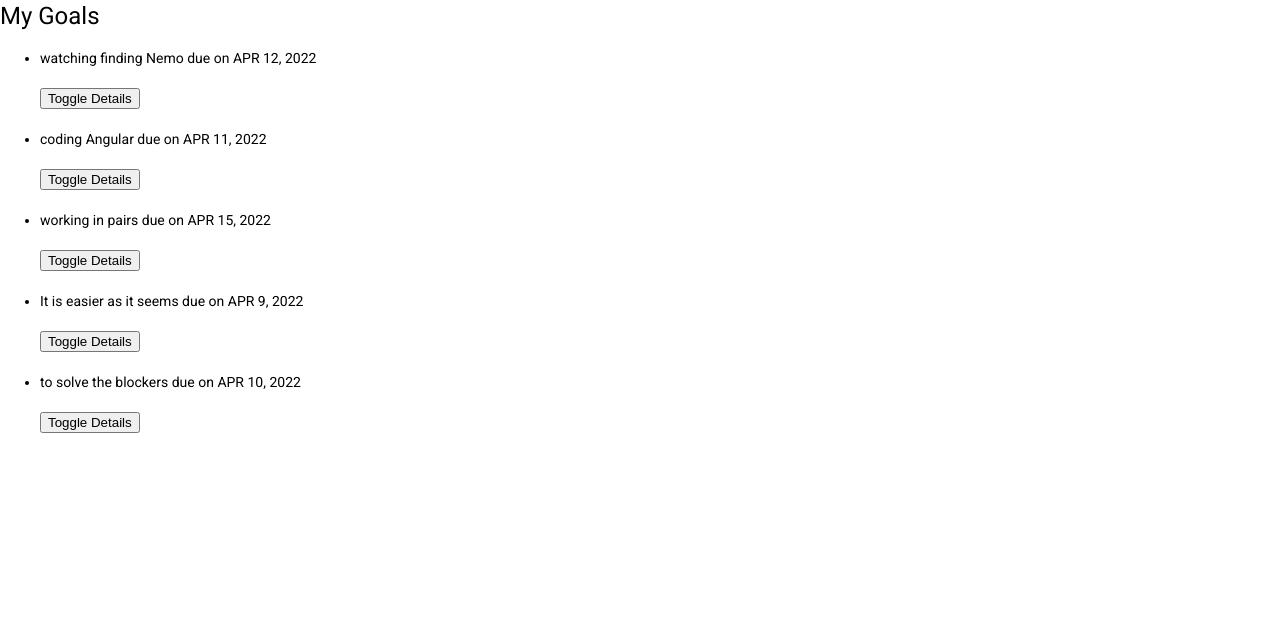
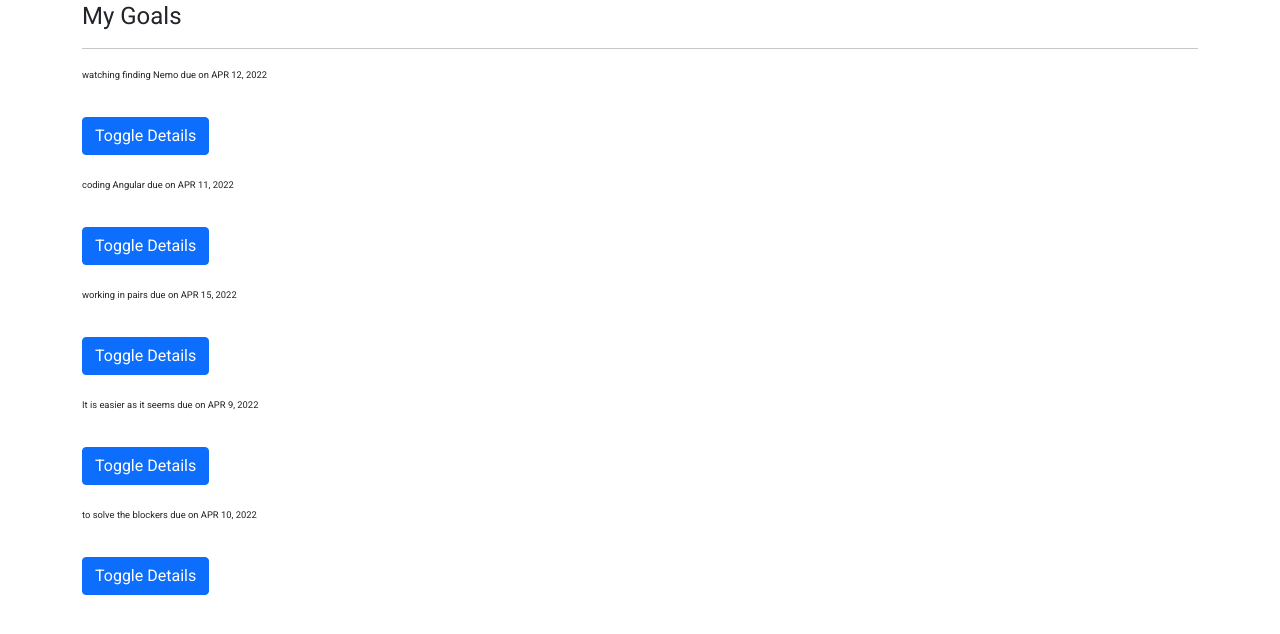
Before and after one commit to BeatriceWambuiMbugua/Goals, an Angular app: page / in a window 1280 px wide. Shown: the top 634 px of the page. Built offline with nearby package versions, Linux system fonts and the light colour scheme.

Commit message:
generate goal-form component

```diff
--- a/src/app/app.module.ts
+++ b/src/app/app.module.ts
@@ -9,6 +9,7 @@ import { StrikethroughDirective } from './strikethrough.directive';
 import { DateCountPipe } from './date-count.pipe';
 import { BrowserAnimationsModule } from '@angular/platform-browser/animations';
 import { MatButtonModule } from '@angular/material/button';
+import { GoalFormComponent } from './goal-form/goal-form.component';
 
 @NgModule({
   declarations: [
@@ -17,6 +18,7 @@ import { MatButtonModule } from '@angular/material/button';
     GoalDetailComponent,
     StrikethroughDirective,
     DateCountPipe,
+    GoalFormComponent,
   ],
   imports: [
     BrowserModule,
--- /dev/null
+++ b/src/app/goal-form/goal-form.component.html
@@ -0,0 +1 @@
+<p>goal-form works!</p>
--- /dev/null
+++ b/src/app/goal-form/goal-form.component.ts
@@ -0,0 +1,15 @@
+import { Component, OnInit } from '@angular/core';
+
+@Component({
+  selector: 'app-goal-form',
+  templateUrl: './goal-form.component.html',
+  styleUrls: ['./goal-form.component.css']
+})
+export class GoalFormComponent implements OnInit {
+
+  constructor() { }
+
+  ngOnInit(): void {
+  }
+
+}
--- a/src/app/goal/goal-detail/goal-detail.component.html
+++ b/src/app/goal/goal-detail/goal-detail.component.html
@@ -1,3 +1,5 @@
 <p>{{ kimberly.description }}</p>
 <p>This goal will complete in {{ kimberly.completeDate | dateCount }} days</p>
-<button mat-raised-button (click)="goalDelete(true)">Delete Goal</button>
+<button mat-raised-button class="btn btn-danger" (click)="goalDelete(true)">
+  Delete Goal
+</button>
--- a/src/app/goal/goal.component.html
+++ b/src/app/goal/goal.component.html
@@ -1,13 +1,18 @@
-<div>
+<div class="container">
   <h1>My Goals</h1>
-  <!-- *ngFor is equals to For loop in JS -->
-  <ul>
+  <hr />
+
+  <div class="row">
+    <div class="col-md-6">
       <div *ngFor="let goalies of goals; let i = index">
-      <li appStrikethrough>
-        {{ goalies.name }} due on {{ goalies.completeDate | date | uppercase }}
-      </li>
+        <h6 appStrikethrough id="{{ i }}">
+          {{ goalies.name }} due on
+          {{ goalies.completeDate | date | uppercase }}
+        </h6>
         <br />
-      <button (click)="toggleDetails(i)">Toggle Details</button>
+        <button (click)="toggleDetails(i)" class="btn btn-primary">
+          Toggle Details
+        </button>
         <br />
         <br />
         <app-goal-detail
@@ -16,6 +21,9 @@
           (isComplete)="deleteGoal($event, i)"
         ></app-goal-detail>
       </div>
-  </ul>
+    </div>
+  </div>
+  <!-- *ngFor is equals to For loop in JS -->
+
   <p *ngIf="goals.length > 5">Your goals are too many</p>
 </div>
--- a/src/styles.css
+++ b/src/styles.css
@@ -1,4 +1,11 @@
 /* You can add global styles to this file, and also import other style files */
+@import "~bootstrap/dist/css/bootstrap.css";
 
-html, body { height: 100%; }
-body { margin: 0; font-family: Roboto, "Helvetica Neue", sans-serif; }
+html,
+body {
+  height: 100%;
+}
+body {
+  margin: 0;
+  font-family: Roboto, "Helvetica Neue", sans-serif;
+}
```
Also changed, not shown: src/app/goal-form/goal-form.component.css (added). Lines whose indentation alone changed are shown as unchanged.
